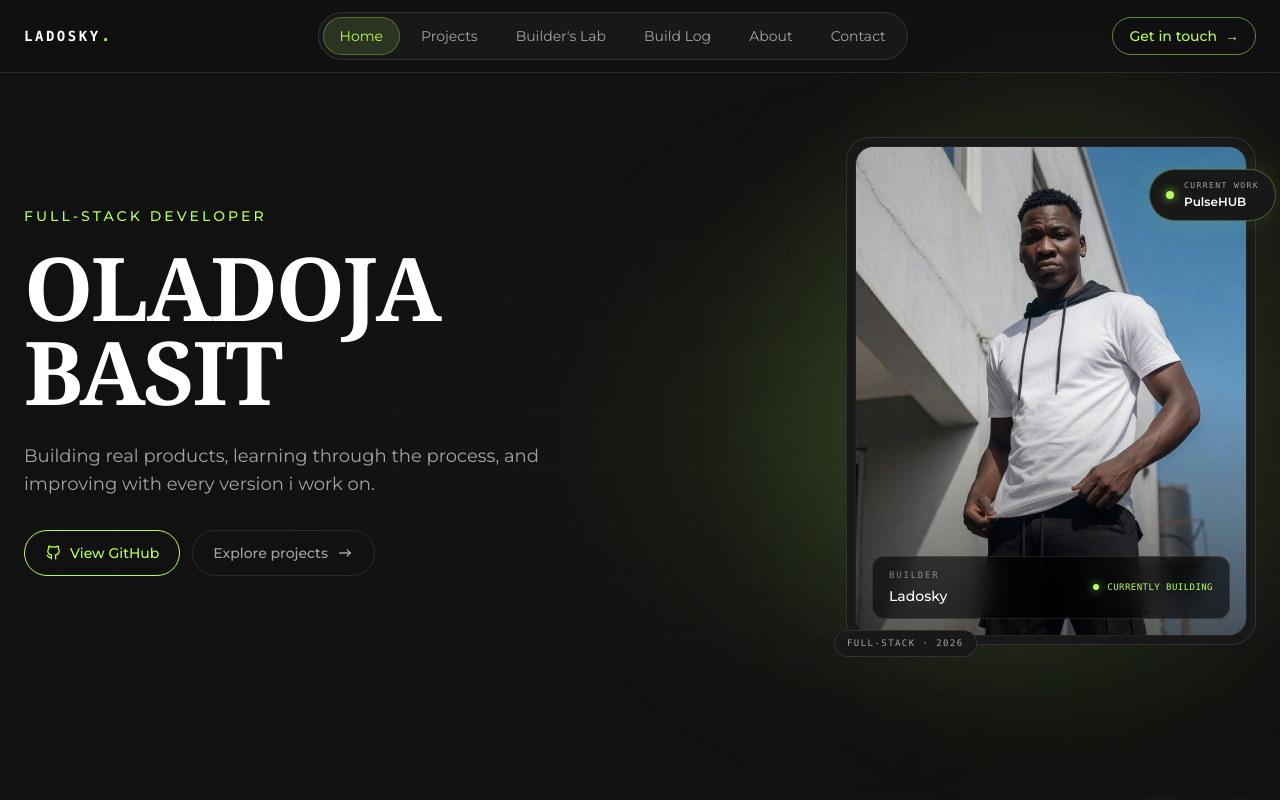
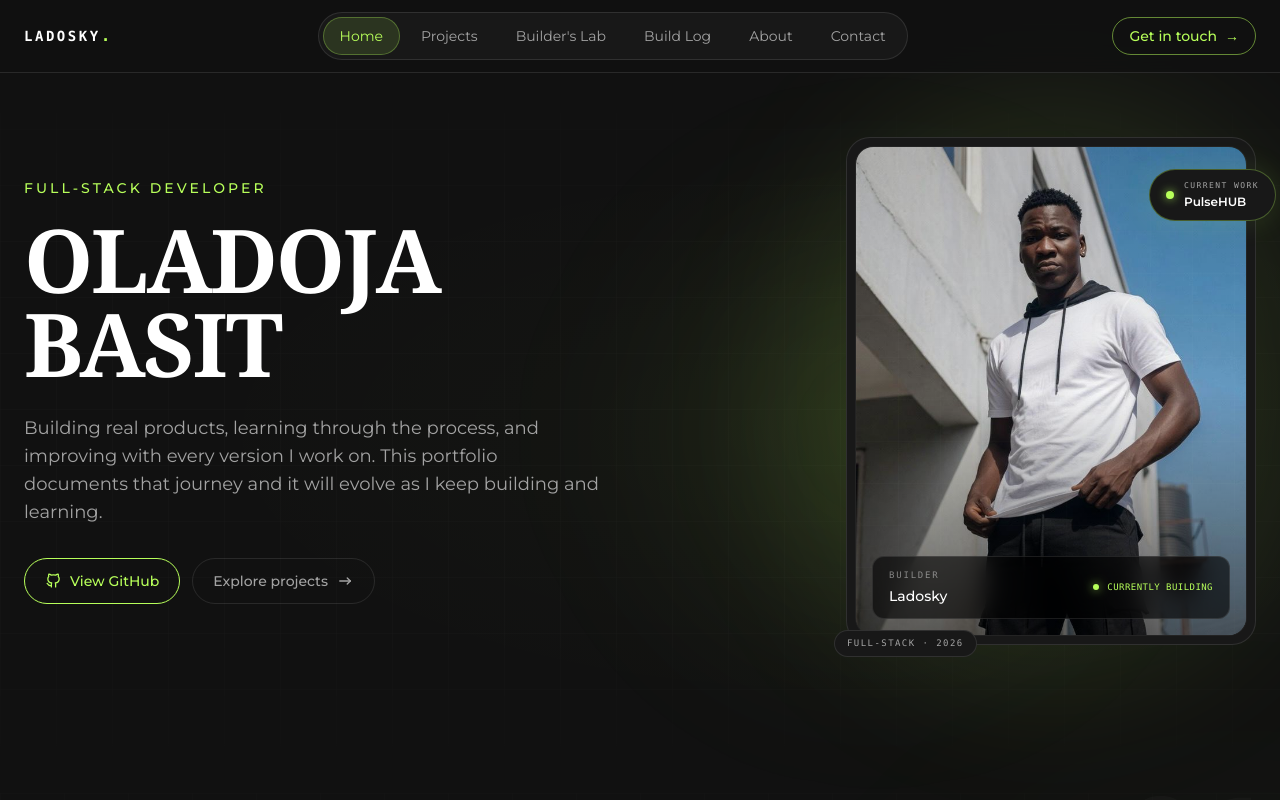
Before and after one commit to ladosky1/ladosky, a React (Vite) app: page / in a window 1280 px wide. Shown: the top 800 px of the page. Built offline with nearby package versions, Linux system fonts and the light colour scheme.

Commit message:
Fix SPA routing on Vercel

```diff
--- a/src/sections/Hero.tsx
+++ b/src/sections/Hero.tsx
@@ -69,8 +69,7 @@ function Hero() {
             variants={fadeUp}
             className="mt-7 max-w-xl text-base leading-7 text-(--color-text-muted) md:text-lg"
           >
-            Building real products, learning through the process, and
-            improving with every version i work on.
+           Building real products, learning through the process, and improving with every version I work on. This portfolio documents that journey and it will evolve as I keep building and learning.
           </motion.p>
 
           <motion.div
```
Also changed, not shown: vercel.json (added).
